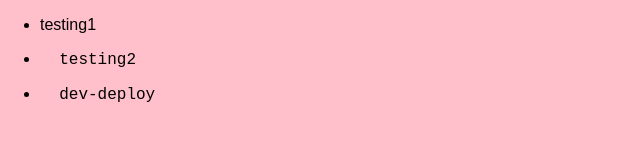
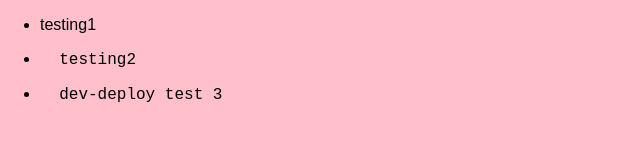
Before and after one commit to spatialactivism/spatialactivism.org, a website: page dist/index.html in a window 1280 px wide. Shown: the full height of the page, 0-640 px from the left. Drawn offline with Linux system fonts and the light colour scheme.

Commit message:
okay, real dev deploy test

```diff
--- a/dist/index.html
+++ b/dist/index.html
@@ -21,7 +21,7 @@
       testing2
     </li>
 		<li class="section markdown" id="saw_projects_we_like">
-      dev-deploy
+      dev-deploy test 3
     </li>
 	</ul>
 
```
